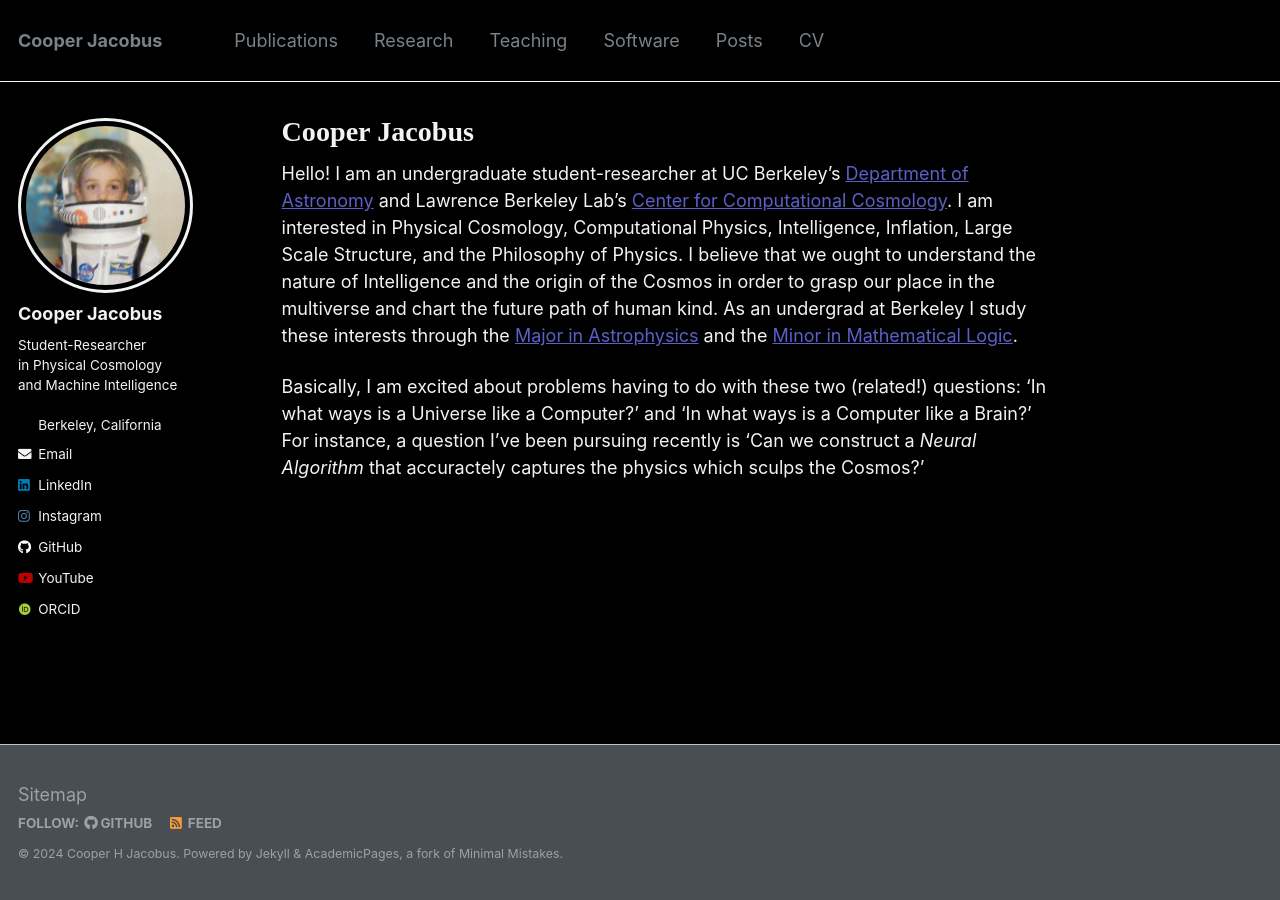
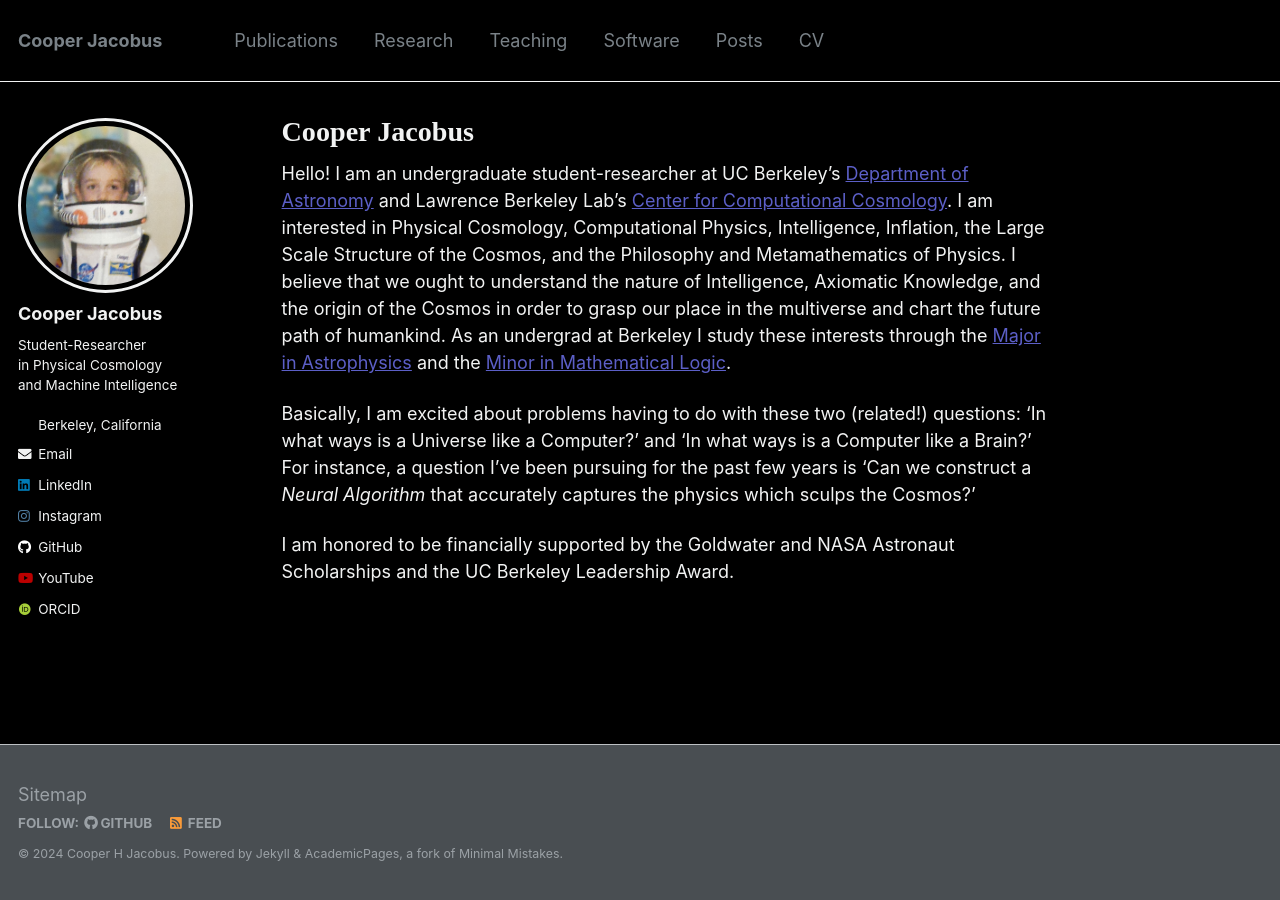
Before and after one commit to c-jacobus/c-jacobus.github.io, a Jekyll site: the page built from _pages/about.md, in a window 1280 px wide. Built offline with Jekyll 4.4.1, drawn with Linux system fonts in a browser that asks for light colours; some web fonts are replaced.

Commit message:
Update about.md

```diff
--- a/_pages/about.md
+++ b/_pages/about.md
@@ -11,6 +11,8 @@ redirect_from:
 <meta name="google-site-verification" content="IKWcumIqjiwixMwKcvKIPQm74rjGRsKYL7-2aUKf-14" />
 
 Hello!
-I am an undergraduate student-researcher at UC Berkeley's [Department of Astronomy](https://astro.berkeley.edu/) and Lawrence Berkeley Lab's [Center for Computational Cosmology](https://crd.lbl.gov/divisions/scidata/c3/). I am interested in Physical Cosmology, Computational Physics, Intelligence, Inflation, Large Scale Structure, and the Philosophy of Physics. I believe that we ought to understand the nature of Intelligence and the origin of the Cosmos in order to grasp our place in the multiverse and chart the future path of human kind. As an undergrad at Berkeley I study these interests through the [Major in Astrophysics](http://kartp.astro.berkeley.edu/lib/exe/fetch.php?media=curriculum:undergrad_info_for_web.pdf) and the [Minor in Mathematical Logic](https://guide.berkeley.edu/undergraduate/degree-programs/logic/logic.pdf).
+I am an undergraduate student-researcher at UC Berkeley's [Department of Astronomy](https://astro.berkeley.edu/) and Lawrence Berkeley Lab's [Center for Computational Cosmology](https://crd.lbl.gov/divisions/scidata/c3/). I am interested in Physical Cosmology, Computational Physics, Intelligence, Inflation, the Large Scale Structure of the Cosmos, and the Philosophy and Metamathematics of Physics. I believe that we ought to understand the nature of Intelligence, Axiomatic Knowledge, and the origin of the Cosmos in order to grasp our place in the multiverse and chart the future path of humankind. As an undergrad at Berkeley I study these interests through the [Major in Astrophysics](http://kartp.astro.berkeley.edu/lib/exe/fetch.php?media=curriculum:undergrad_info_for_web.pdf) and the [Minor in Mathematical Logic](https://guide.berkeley.edu/undergraduate/degree-programs/logic/logic.pdf).
 
-Basically, I am excited about problems having to do with these two (related!) questions: 'In what ways is a Universe like a Computer?' and 'In what ways is a Computer like a Brain?' For instance, a question I've been pursuing recently is 'Can we construct a *Neural Algorithm* that accuractely captures the physics which sculps the Cosmos?'
+Basically, I am excited about problems having to do with these two (related!) questions: 'In what ways is a Universe like a Computer?' and 'In what ways is a Computer like a Brain?' For instance, a question I've been pursuing for the past few years is 'Can we construct a *Neural Algorithm* that accurately captures the physics which sculps the Cosmos?'
+
+I am honored to be financially supported by the Goldwater and NASA Astronaut Scholarships and the UC Berkeley Leadership Award.
```
